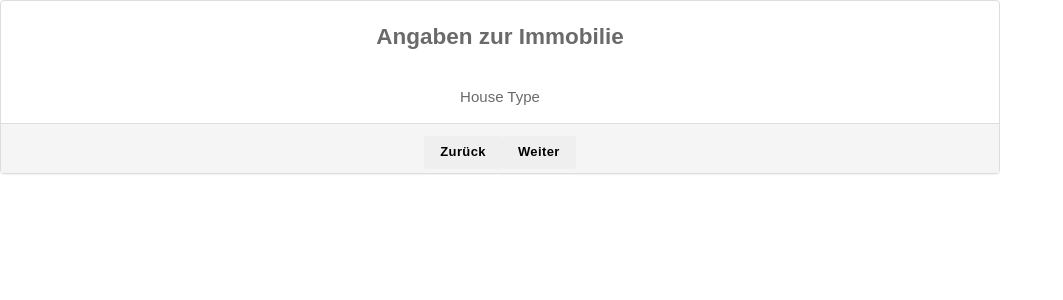
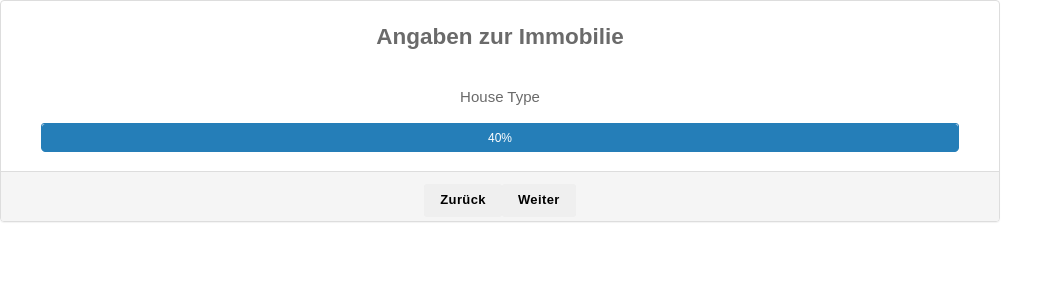
Before and after one commit to veronika212/projekt1, a React (Create React App) app: page / in a window 1280 px wide. Shown: the top 300 px of the page, without its empty margins (0-1063 px from the left). Built offline with nearby package versions, Linux system fonts and the light colour scheme.

Commit message:
creating component "ProgressBar.js", styling this component,

```diff
--- /dev/null
+++ b/src/components/common/ProgressBar/ProgressBar.css
@@ -0,0 +1,24 @@
+.progress {
+  background: 0 0;
+  margin: 7px 40px 20px 40px;
+  border: 1px solid #257eb8;
+  border-radius: 3px;
+  color: #fff;
+  text-align: center;
+  position: relative;
+  height: 28px; }
+
+.progress-bar {
+  margin-bottom: 0;
+  background: #257eb8;
+  border: 1px solid #257eb8;
+  border-radius: 3px;
+  color: #fff;
+  text-align: center;
+  position: relative;
+  height: 28px; }
+
+.progress-bar-value {
+  line-height: 26px;
+  font-weight: 400;
+  font-size: 12px; }
--- /dev/null
+++ b/src/components/common/ProgressBar/ProgressBar.js
@@ -0,0 +1,18 @@
+import React, { Component } from 'react';
+
+import './ProgressBar.css';
+
+class ProgressBar extends Component {
+  render() {
+    const { currentStep, totalSteps } = this.props;
+    return (
+      <div className="progress">
+        <div className="progress-bar">
+          <span className="progress-bar-value">40%</span>
+        </div>
+      </div>
+    );
+  }
+}
+
+export default ProgressBar;
--- /dev/null
+++ b/src/components/common/ProgressBar/ProgressBar.scss
@@ -0,0 +1,27 @@
+.progress {
+  background: 0 0;
+  margin: 7px 40px 20px 40px;
+  border: 1px solid #257eb8;
+  border-radius: 3px;
+  color: #fff;
+  text-align: center;
+  position: relative;
+  height: 28px;
+}
+
+.progress-bar {
+  margin-bottom: 0;
+  background: #257eb8;
+  border: 1px solid #257eb8;
+  border-radius: 3px;
+  color: #fff;
+  text-align: center;
+  position: relative;
+  height: 28px;
+}
+
+.progress-bar-value {
+  line-height: 26px;
+  font-weight: 400;
+  font-size: 12px;
+}
--- a/src/steps/HouseType.js
+++ b/src/steps/HouseType.js
@@ -1,10 +1,12 @@
 import React from 'react';
 import Footer from '../components/common/Footer/Footer';
+import ProgressBar from '../components/common/ProgressBar/ProgressBar';
 
 const HouseType = ({ goToSlide }) => {
   return (
     <div>
       <p>House Type</p>
+      <ProgressBar />
       <Footer handlePrevClick={() => goToSlide(0)} handleNextClick={() => goToSlide(1)} />
     </div>
   );
```
